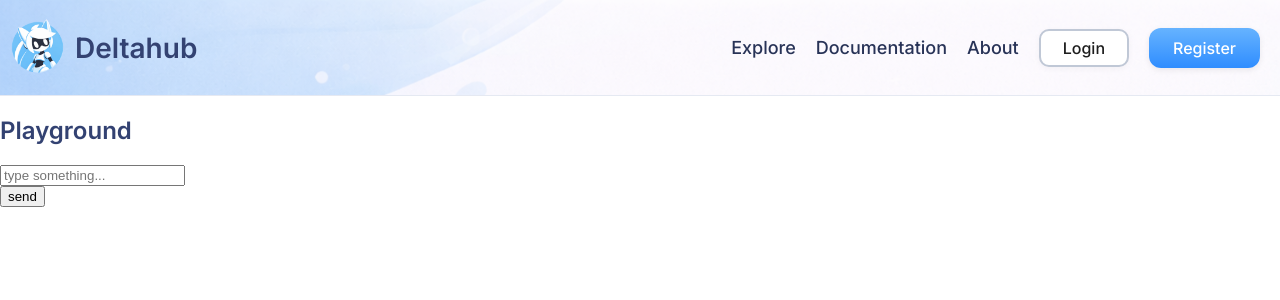
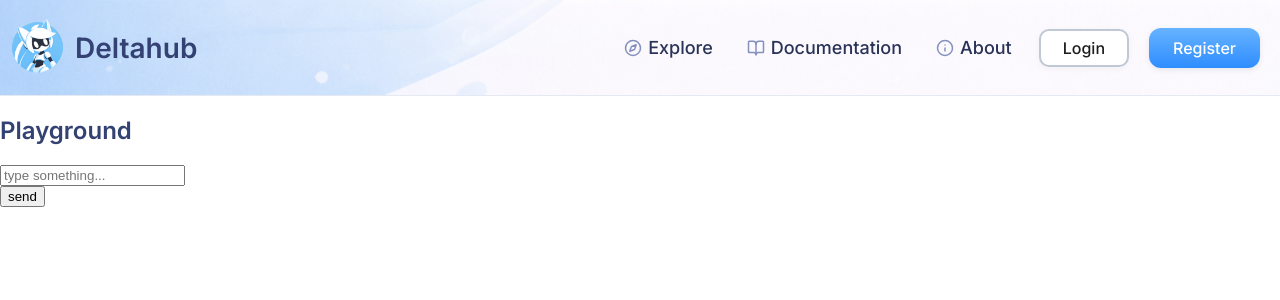
Before and after one commit to deivi-dev/deltahub, a React (Vite) app in the folder playground/: page / in a window 1280 px wide. Shown: the top 300 px of the page. Built offline with nearby package versions, Linux system fonts and the light colour scheme; no server answers.

Commit message:
feat(playground): Implement mobile sidebar UI

```diff
--- a/playground/src/App.tsx
+++ b/playground/src/App.tsx
@@ -1,17 +1,49 @@
 import { useState } from "react";
 import { ENV } from "./config";
 import logo from "./assets/logo.png";
-import { Menu } from "lucide-react";
+import { Menu, X, Compass, BookOpen, Info } from "lucide-react";
+
+type MobileSideBarProps = {
+  onClose: () => void;
+};
+
+const MobileSideBar = ({ onClose }: MobileSideBarProps) => {
+  return (
+    <div className="mobileSidebar">
+      <button className="closeBtn" onClick={onClose}>
+        <X size={24} />
+      </button>
+
+      <nav className="mobileNav">
+        <a href="/explore">
+          <Compass size={18} />
+          <span>Explore</span>
+        </a>
+        <a href="/explore">
+          <BookOpen size={18} />
+          <span>Documentation</span>
+        </a>
+        <a href="/explore">
+          <Info size={18} />
+          <span>About</span>
+        </a>
+      </nav>
+    </div>
+  );
+};
 
 const Header = () => {
+  const [menuOpen, setMenuOpen] = useState(false);
+
   return (
+    <>
       <nav className="navbar">
         <div className="mobileMenu">
           <button
             type="button"
             className="mobileMenuBtn"
             aria-label="Open menu"
-          onClick={console.log}
+            onClick={() => setMenuOpen(true)}
           >
             <Menu size={24} />
           </button>
@@ -25,13 +57,21 @@ const Header = () => {
         <div className="itemsNavbar">
           <ul>
             <li>
-            <a href="/explore">Explore</a>
+              <a href="/explore">
+                <Compass size={18} />
+                <span>Explore</span>
+              </a>
             </li>
             <li>
-            <a href="/explore">Documentation</a>
+              <a href="/explore">
+                <BookOpen size={18} />
+                <span>Documentation</span>
+              </a>
             </li>
             <li>
-            <a href="/explore">About</a>
+              <a href="/explore">
+              <Info size={18} />
+              <span>About</span></a>
             </li>
           </ul>
 
@@ -43,6 +83,14 @@ const Header = () => {
           </button>
         </div>
       </nav>
+
+      {menuOpen && (
+        <>
+          <div className="sidebarOverlay" onClick={() => setMenuOpen(false)} />
+          <MobileSideBar onClose={() => setMenuOpen(false)} />
+        </>
+      )}
+    </>
   );
 };
 
--- a/playground/src/index.css
+++ b/playground/src/index.css
@@ -12,8 +12,18 @@ body {
 h1,
 h2,
 h3,
+.logoTitle,
+.navbar,
+.itemsNavbar a,
+.navBtn,
+.mobileNav a {
+    font-family: "Inter", sans-serif;
+}
+
+h1,
+h2,
+h3,
 .logoTitle {
-    font-family: "Inter", sans-serif;
     font-weight: 600;
     color: #334272;
 }
@@ -29,12 +39,6 @@ h3,
     display: flex;
     align-items: center;
     justify-content: space-between;
-}
-
-.navbar,
-.itemsNavbar a,
-.navBtn {
-    font-family: "Inter", sans-serif;
 }
 
 .logoTitle {
@@ -70,14 +74,24 @@ h3,
 }
 
 .itemsNavbar a {
+    display: flex;
     font-weight: 500;
     text-decoration: none;
+    align-items: center;
+    padding: 7px;
+    border-radius: 10px;
+    gap: 6px;
     color: #283357;
     font-size: 18px;
 }
 
+.itemsNavbar a svg {
+    color: #5c6ea8;
+    opacity: 0.75;
+}
+
 .itemsNavbar a:hover {
-    opacity: 0.8;
+    background: #f3f6fb;
 }
 
 .navBtn {
@@ -109,21 +123,82 @@ h3,
     box-shadow: 0px 2px 6px rgba(0, 0, 0, 0.08);
 }
 
-.mobileMenu {
+.mobileMenu,
+.mobileMenuBtn {
     display: none;
 }
 
-.mobileMenuBtn {
-    display: none;
+.mobileSidebar {
+    position: fixed;
+    top: 0;
+    bottom: 0;
+    left: 0;
+    width: 230px;
+    background: #fff;
+    box-shadow: 2px 0 16px rgba(0, 0, 0, 0.15);
+    display: flex;
+    flex-direction: column;
+    padding: 16px 16px 0px 0px;
+    z-index: 100;
+}
+
+.mobileNav {
+    display: flex;
+    flex-direction: column;
+    gap: 6px;
+    margin-top: 24px;
+}
+
+.mobileNav a {
+    display: flex;
+    align-items: center;
+    gap: 12px;
+    padding: 12px 14px;
+    border-radius: 12px;
+    text-decoration: none;
+    color: #283357;
+    font-weight: 500;
+    font-size: 16px;
+    transition: background 0.15s ease;
+}
+
+.mobileNav a svg {
+    color: #5c6ea8;
+    opacity: 0.75;
+}
+
+.mobileNav a:hover {
+    background: #f3f6fb;
+}
+
+.closeBtn {
+    align-self: flex-end;
+    background: #f3f6fb;
+    border: none;
+    border-radius: 10px;
+    width: 36px;
+    height: 36px;
+    display: flex;
+    align-items: center;
+    justify-content: center;
+    cursor: pointer;
+    transition: background 0.15s ease;
+}
+
+.closeBtn:hover {
+    background: #e7ecf5;
+}
+
+.sidebarOverlay {
+    position: fixed;
+    inset: 0;
+    background: rgba(0, 0, 0, 0.25);
+    z-index: 50;
 }
 
 @media (max-width: 700px) {
     .itemsNavbar ul {
         display: none;
-    }
-
-    .menuLogo{
-        margin-left: 40px;
     }
 
     .mobileMenu {
```
Lines whose indentation alone changed are shown as unchanged.
